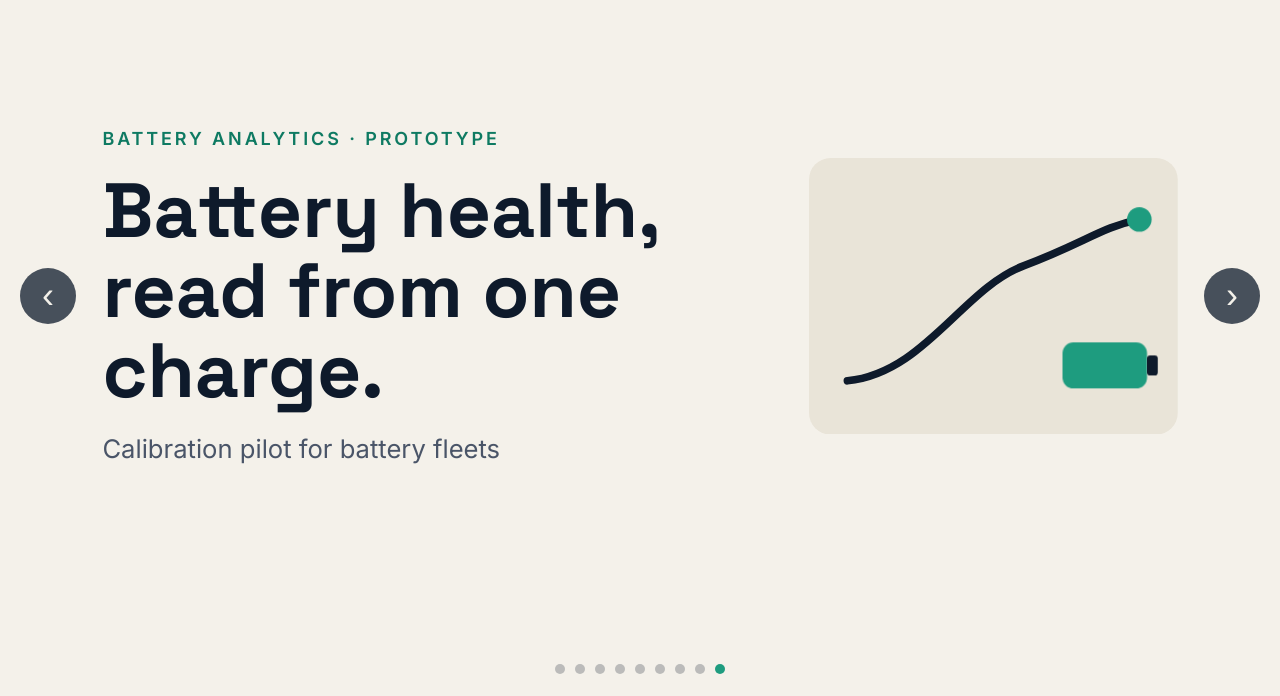
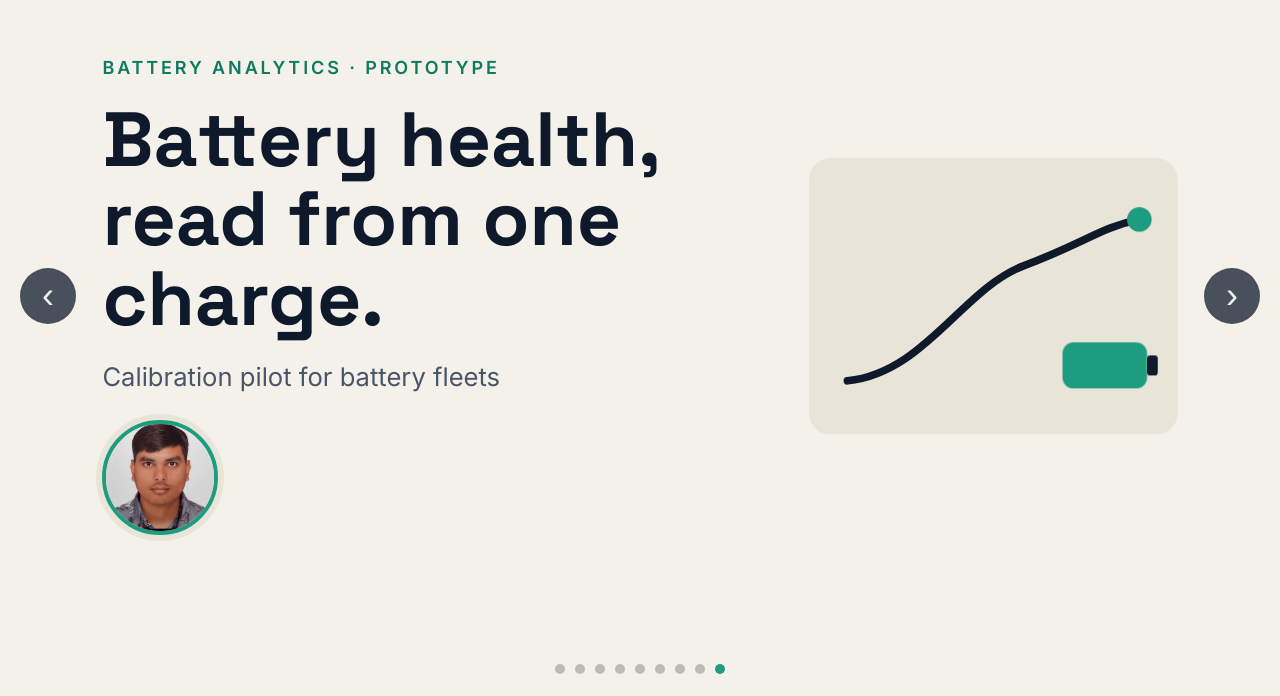
Before and after one commit to qwertykeypadapple/battery-pitch-deck, a plain HTML site: page index.html in a window 1280 px wide. Shown: the part 104-800 px from the top of the page. Drawn offline with Linux system fonts and the light colour scheme.

Commit message:
Add presenter photo to the title slide
Co-Authored-By: Claude Opus 5.5 <noreply@anthropic.com>

```diff
--- a/index.html
+++ b/index.html
@@ -16,6 +16,7 @@
       <p class="tag a" style="--d:.1s">Battery analytics · prototype</p>
       <h1 class="a" style="--d:.3s">Battery health,<br>read from one charge.</h1>
       <p class="sub a" style="--d:.6s">Calibration pilot for battery fleets</p>
+      <img class="presenter a" style="--d:.9s" src="img/presenter.jpg" alt="Photo of the presenter" width="420" height="420">
     </div>
     <svg class="art" viewBox="0 0 480 360" role="img" aria-label="A charge curve rising into a battery">
       <rect x="0" y="0" width="480" height="360" rx="28" fill="#E9E4D8"/>
--- a/site.css
+++ b/site.css
@@ -168,3 +168,6 @@ p { margin: 0; }
 .standcol .status small { font-size: clamp(14px, 1.2vw, 16px); color: #4A5568; }
 .standcol .status svg { width: 38px; height: 38px; flex: 0 0 38px; }
 @media (max-width: 760px) { .stand { flex-direction: column; } .stand .link { transform: rotate(90deg); } }
+
+/* Presenter photo on the title slide */
+.presenter { width: clamp(84px, 9vw, 120px); height: auto; aspect-ratio: 1; object-fit: cover; border-radius: 50%; border: 4px solid #1E9C7F; box-shadow: 0 0 0 6px #E9E4D8; margin-top: 6px; }
```
Also changed, not shown: img/presenter.jpg (added).
